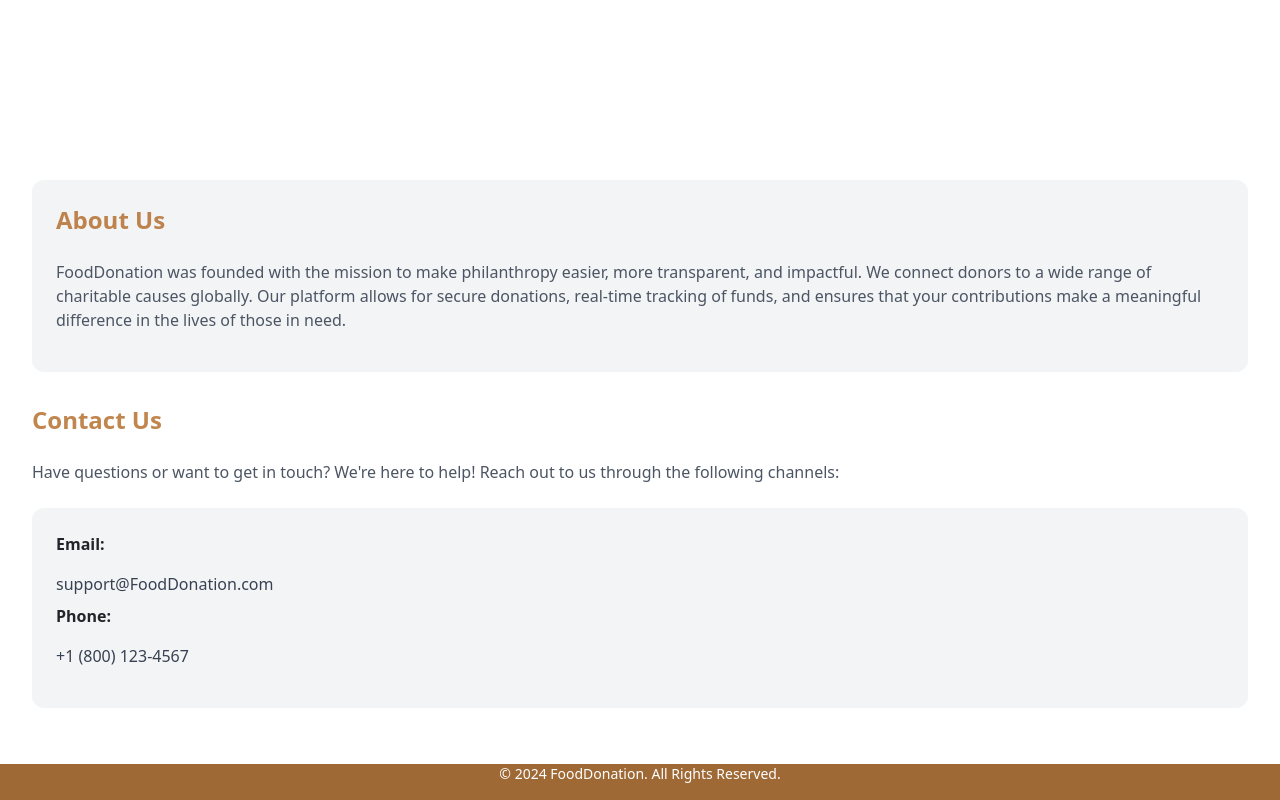
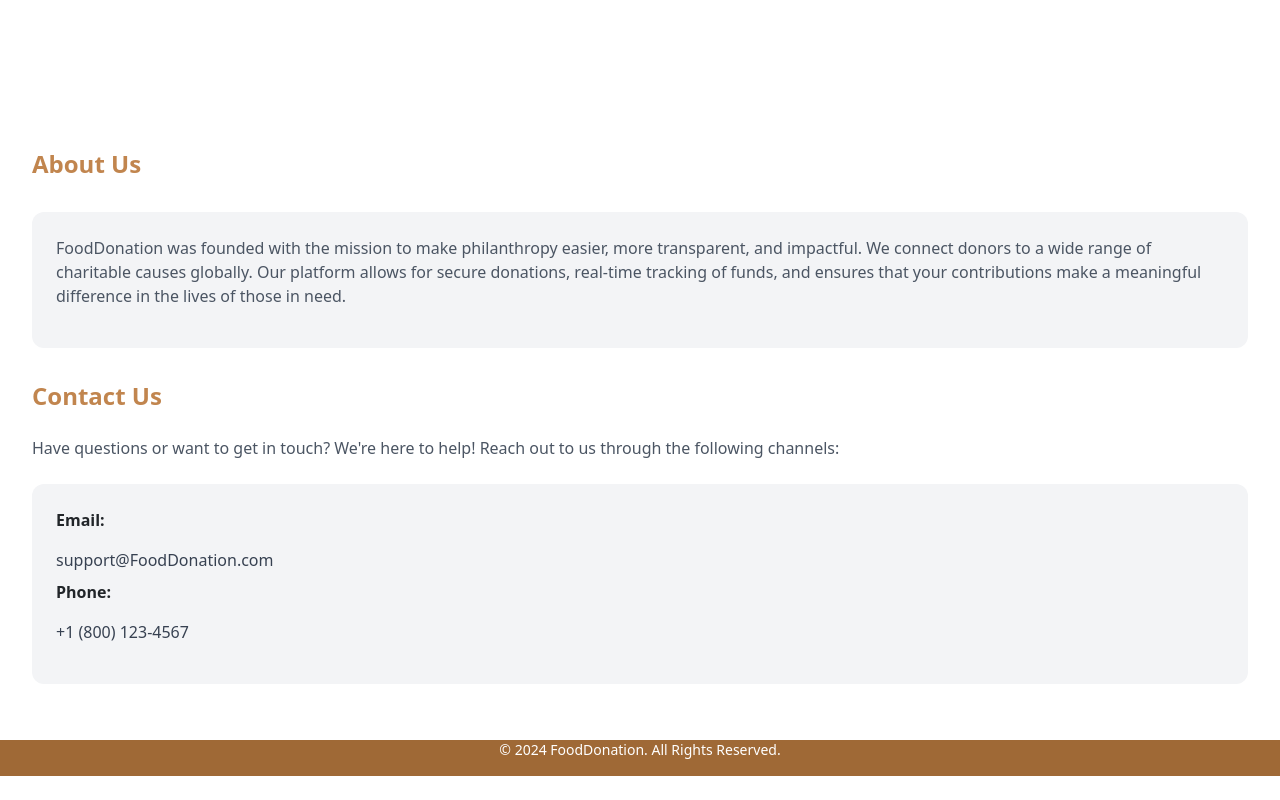
Before and after one commit to Y-Shivansh/Dinesh_MERN_App, a React (Vite) app in the folder Client/: page / in a window 1280 px wide. Shown: the part 1457-2257 px from the top of the page. After the commit the page ends 2233 px from the top, so only its background shows below. Built offline with nearby package versions, Linux system fonts and the light colour scheme; no server answers.

Commit message:
landing page improvements

```diff
--- a/Client/src/pages/Landing.jsx
+++ b/Client/src/pages/Landing.jsx
@@ -49,8 +49,8 @@ const Landing = () => {
       <Carousel />
       <main className="p-8">
         {/* About Us Section */}
+          <h2 className="text-2xl font-bold mb-4 text-secondaryCol">About Us</h2>
         <section ref={aboutRef} className="mt-8 bg-gray-100 p-6 rounded-xl" id="about">
-          <h2 className="text-2xl font-bold mb-4 text-secondaryCol">About Us</h2>
           <p className="text-paraText">
             FoodDonation was founded with the mission to make philanthropy easier, more transparent, and impactful. We connect donors to a wide range of charitable causes globally. Our platform allows for secure donations, real-time tracking of funds, and ensures that your contributions make a meaningful difference in the lives of those in need.
           </p>
```
